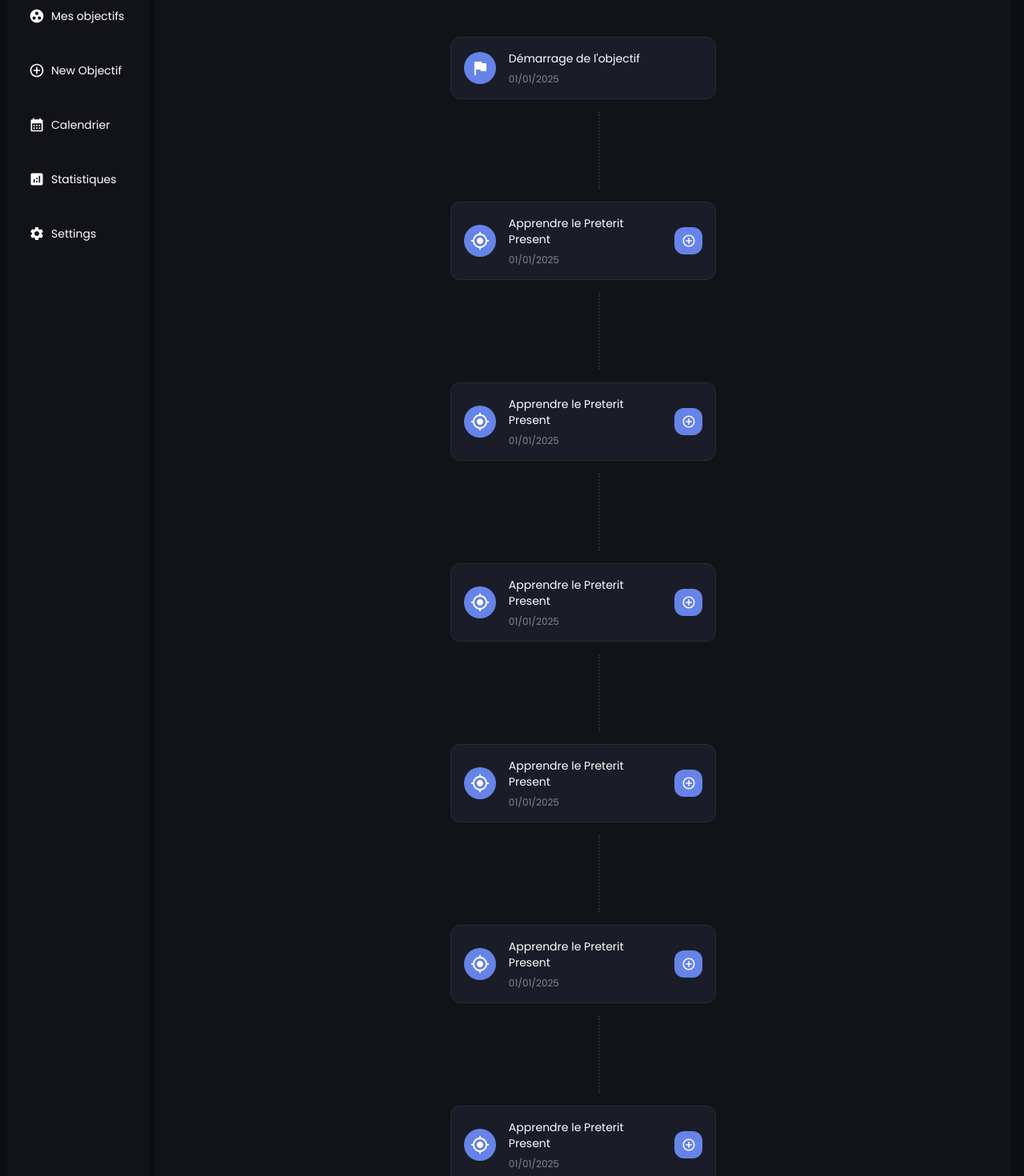
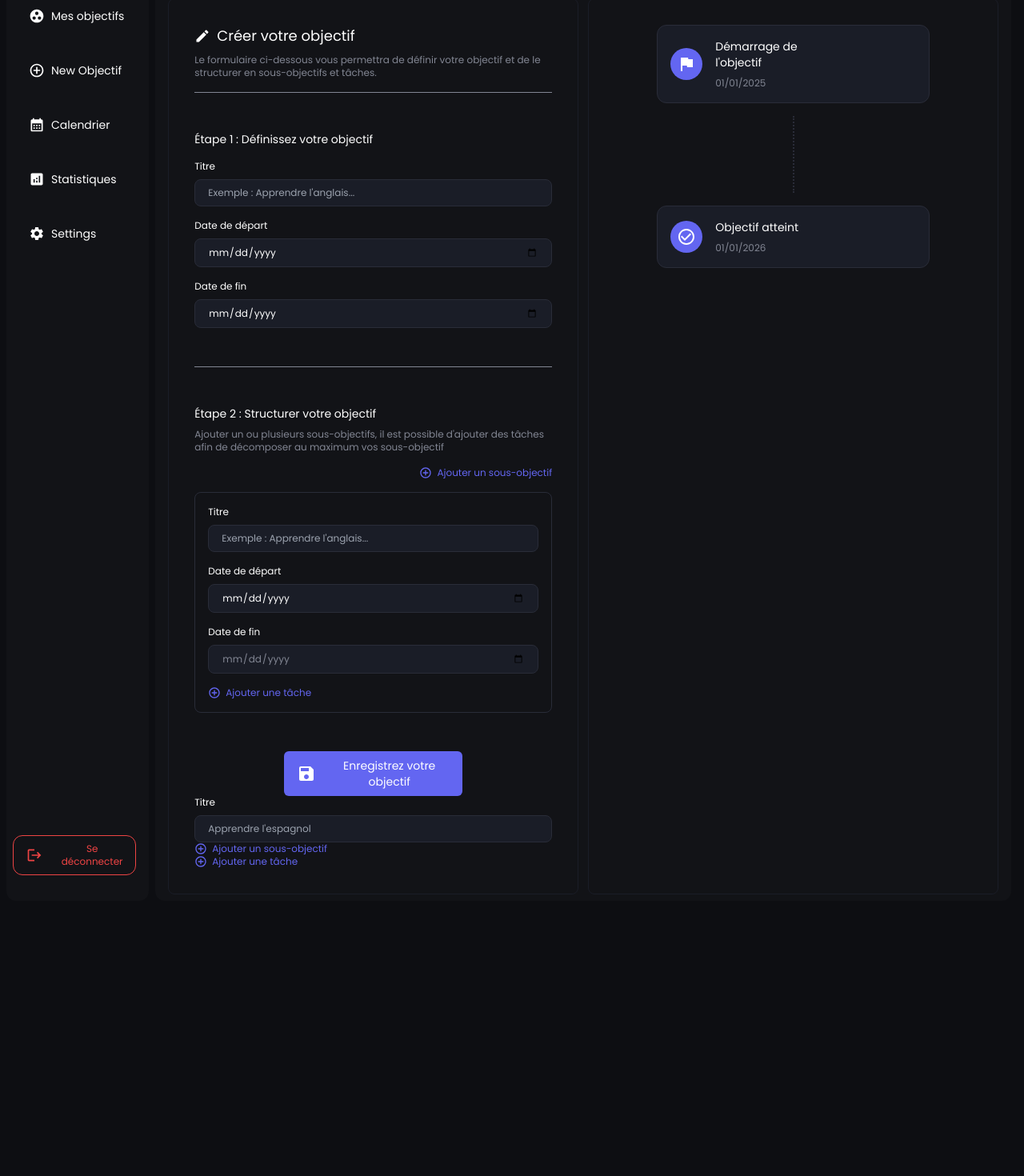
Before and after one commit to rportolan/OneGoal, a React (Vite) app: page /newgoals in a window 1280 px wide. Shown: the part 194-1664 px from the top of the page at 80% size. After the commit the page ends 1320 px from the top, so only its background shows below. Built offline with nearby package versions, Linux system fonts and the light colour scheme.

Commit message:
Mise à jour des fichiers avant l'update de Tailwind.

```diff
--- /dev/null
+++ b/src/atomes/ButtonAddElement.jsx
@@ -0,0 +1,15 @@
+import AddCircleOutlineIcon from "@mui/icons-material/AddCircleOutline";
+import PropTypes from "prop-types"
+const ButtonAddElement = ({ text }) => {
+    return(
+        <button
+            className="flex items-center text-fourly hover:text-opacity-70 text-sm text-xs">
+            <AddCircleOutlineIcon className='mr-1.5' sx={{ fontSize: 16 }} />
+            {text}
+        </button>
+    )
+}
+ButtonAddElement.propTypes = {
+    text: PropTypes.string.isRequired,
+}
+export default ButtonAddElement
--- /dev/null
+++ b/src/atomes/ButtonAddTask.jsx
@@ -0,0 +1,10 @@
+import AddCircleOutlineIcon from "@mui/icons-material/AddCircleOutline";
+
+const ButtonAddTask = () => {
+    return(
+        <div className='flex hover:outline hover:outline-1 hover:outline-offset-2 hover:outline-fourly ml-12 bg-fourly w-10 justify-center p-2 text-xxs rounded-xl'>
+            <AddCircleOutlineIcon sx={{ fontSize: 18 }}/>
+        </div>
+    )
+}
+export default ButtonAddTask;
--- /dev/null
+++ b/src/atomes/Input.jsx
@@ -0,0 +1,23 @@
+import PropTypes from "prop-types";
+
+const Input = ({ placeholder, type, label, id}) => {
+    return(
+        <div>
+            <label htmlFor={id} className='block text-xs'>{label}</label>
+            <input
+                type={type}
+                id={id}
+                name={id}
+                className='py-2 px-4 w-full border border-tertiary bg-secondary rounded-lg text-xs mt-2'
+                placeholder={placeholder}
+            />
+        </div>
+    )
+}
+Input.propTypes = {
+    placeholder: PropTypes.string,
+    type: PropTypes.string.isRequired,
+    label: PropTypes.string.isRequired,
+    id: PropTypes.string.isRequired,
+}
+export default Input;
--- /dev/null
+++ b/src/atomes/RoadMap.jsx
@@ -0,0 +1,8 @@
+const RoadMap = () => {
+    return(
+        <div>
+            <div className="mx-auto w-0 border-l border-dotted border-l-2 m-[185px] my-4 h-24 border-tertiary"></div>
+        </div>
+    )
+}
+export default RoadMap;
--- /dev/null
+++ b/src/organismes/CardNewGoal.jsx
@@ -0,0 +1,27 @@
+import PropTypes from "prop-types"
+const CardNewGoal = ({ iconCard, textCard, dateCard, children }) => {
+    return(
+        <div className='border bg-secondary mx-auto border-tertiary w-4/6 flex justify-between text-sm items-center rounded-xl p-4'>
+            <div className="flex text-sm items-center">
+                <div className='bg-fourly p-2 rounded-full'>
+                    {iconCard}
+                </div>
+                <div className='ml-4'>
+                    <h3>{textCard}</h3>
+                    <p className='text-fively text-xs mt-2'>{dateCard}</p>
+                </div>
+            </div>
+            <div className="flex justify-end w-1/3">
+                {children}
+            </div>
+
+        </div>
+    )
+}
+CardNewGoal.propTypes = {
+    iconCard: PropTypes.node.isRequired,
+    textCard: PropTypes.string.isRequired,
+    dateCard: PropTypes.string.isRequired,
+    children: PropTypes.node,
+}
+export default CardNewGoal;
--- a/src/pages/NewGoal.jsx
+++ b/src/pages/NewGoal.jsx
@@ -1,178 +1,174 @@
 import FlagIcon from '@mui/icons-material/Flag';
 import GpsFixedIcon from '@mui/icons-material/GpsFixed';
 import CheckCircleOutlineIcon from '@mui/icons-material/CheckCircleOutline';
+import ButtonAddElement from '../atomes/ButtonAddElement';
 import AddCircleOutlineIcon from "@mui/icons-material/AddCircleOutline";
 
+import ButtonAddTask from '../atomes/ButtonAddTask';
+import RoadMap from '../atomes/RoadMap';
+import CardNewGoal from '../organismes/CardNewGoal';
+import CreateIcon from '@mui/icons-material/Create';
+import ArrowCircleRightIcon from '@mui/icons-material/ArrowCircleRight';
+import SaveIcon from '@mui/icons-material/Save';
+import Input from '../atomes/Input';
+
 const NewGoal = () => {
+
   return (
-    <div className='ml-9 mr-9'>
-       <div className='flex items-center justify-between mb-4'>
+    <div className='ml-4 mr-4'>
+        <div className='flex items-center justify-between'>
                 <h2 className="py-9 font-bold">Nouvelle objectif</h2>
-            <h3>Apprendre l'anglais</h3>
-            <button className="flex bg-fourly rounded-md pr-2 py-2 pl-2 items-center">
-                <AddCircleOutlineIcon sx={{ fontSize: 18 }}/>
-                <span className="text-xs pl-2">Ajouter un sous-objectif</span>
+        </div>
+        <div className='flex gap-3'>
+            <div className='border border-secondary rounded-lg w-1/2'>
+                <form className='mx-auto w-full pl-8 pt-8 pb-8 pr-8'>
+                    <div className='flex items-center mb-2'>
+                        <CreateIcon sx={{ fontSize: 20 }}/>
+                        <h3 className='text-lg ml-2'> Créer votre objectif</h3>
+                    </div>
+                    <p className='text-xs text-fively mb-4'>Le formulaire ci-dessous vous permettra de définir votre objectif et de le structurer en sous-objectifs et tâches.</p>
+                    <div className='w-full border-t border-fively mb-12'></div>
+                    <h4 className='mb-4 text-sm'>Étape 1 : Définissez votre objectif</h4>
+                    <div>
+                        <label htmlFor='titleGoal' className='block text-xs'>Titre</label>
+                        <input
+                        type="text"
+                        id="titleGoal"
+                        name="titleGoal"
+                        className='py-2 px-4 w-full border border-tertiary bg-secondary rounded-lg text-xs mt-2'
+                        placeholder="Exemple : Apprendre l'anglais..."
+                        />
+                    </div>
+                    <div className='mt-4'>
+                        <label htmlFor='dateStartGoal' className='block text-xs'>Date de départ</label>
+                        <input
+                        type="date"
+                        id="dateStartGoal"
+                        name="dateStartGoal"
+                        className='py-2 px-4 w-full border border-tertiary bg-secondary rounded-lg text-xs mt-2'
+                        />
+                    </div>
+                    <div className='mt-4'>
+                        <label htmlFor='dateEndGoal' className='block text-xs'>Date de fin</label>
+                        <input
+                        type="date"
+                        id="dateEndGoal"
+                        name="dateEndGoal"
+                        className='py-2 px-4 w-full border border-tertiary bg-secondary rounded-lg text-xs mt-2'
+                        />
+                    </div>
+
+                    <div className='w-full border-t border-fively mt-12 mb-12'></div>
+
+                    <div className='flex mb-4 items-center justify-between'>
+                        <div className='w-full'>
+                            <h4 className='text-sm mb-2'>Étape 2 : Structurer votre objectif</h4>
+                            <p className='text-xs text-fively'>Ajouter un ou plusieurs sous-objectifs, il est possible d'ajouter des tâches afin de décomposer au maximum vos sous-objectif</p>
+                        </div>
+                    </div>
+                    <div className='flex justify-end'>
+                        <button
+                            className="flex items-center text-fourly hover:text-opacity-70 text-sm text-xs"
+                            >
+                            <AddCircleOutlineIcon className='mr-1.5' sx={{ fontSize: 16 }} />
+                            Ajouter un sous-objectif
                         </button>
                     </div>
-      <div className='mt-12'>
-        <div className='border bg-secondary mx-auto border-tertiary w-1/3 flex text-sm items-center rounded-xl p-4'>
-            <div className='bg-fourly p-2 rounded-full'>
-                <FlagIcon />
+
+                    <div className='mt-4 border p-4 rounded-lg border-tertiary'>
+                    <div>
+                        <label htmlFor='titleGoal' className='block text-xs'>Titre</label>
+                        <input
+                        type="text"
+                        id="titleGoal"
+                        name="titleGoal"
+                        className='py-2 px-4 w-full border border-tertiary bg-secondary rounded-lg text-xs mt-2'
+                        placeholder="Exemple : Apprendre l'anglais..."
+                        />
                     </div>
-            <div className='ml-4'>
-                <h3>Démarrage de l'objectif</h3>
-                <p className='text-fively text-xs mt-2'>01/01/2025</p>
+                    <div className='mt-4'>
+                        <label htmlFor='dateStartGoal' className='block text-xs'>Date de départ</label>
+                        <input
+                        type="date"
+                        id="dateStartGoal"
+                        name="dateStartGoal"
+                        className='py-2 px-4 w-full border border-tertiary bg-secondary rounded-lg text-xs mt-2'
+                        />
                     </div>
+                    <div className='mt-4'>
+                        <label htmlFor='dateEndGoal' className='block text-xs'>Date de fin</label>
+                        <input
+                        type="date"
+                        id="dateEndGoal"
+                        name="dateEndGoal"
+                        className='py-2 px-4 w-full text-fively border border-tertiary bg-secondary rounded-lg text-xs mt-2'
+                        />
                     </div>
-        <div className='w-1/3 mx-auto'>
-            <div className="border-l border-dotted border-l-2 m-[185px] my-4 h-24 border-tertiary"></div>
+                    <div className='mt-4'>
+                        <button
+                            className="flex items-center text-fourly hover:text-opacity-70 text-xs"
+                            >
+                            <AddCircleOutlineIcon className='mr-1.5' sx={{ fontSize: 16 }} />
+                            Ajouter une tâche
+                        </button>
                     </div>
-
-        <div className='border bg-secondary border-tertiary w-1/3 mx-auto text-sm rounded-xl p-4'>
-            <div className='flex items-center'>
-                <div className='bg-fourly p-2 rounded-full'>
-                    <GpsFixedIcon />
+                    {/* <div className='mt-4 border p-4 rounded-lg border-tertiary'>
+                        <label htmlFor='taskSubGoal' className='block text-xs'>Titre</label>
+                        <input
+                        type="text"
+                        id="taskSubGoal"
+                        name="taskSubGoal"
+                        className='py-2 px-4 w-full border border-tertiary bg-secondary rounded-lg text-xs mt-2'
+                        placeholder="Exemple : Réviser la leçon..."
+                        />
+                        <div className='flex gap-1'>
+                            <div className='mt-4 w-1/2'>
+                                <label htmlFor='dateStartGoal' className='block text-xs'>Date de départ</label>
+                                <input
+                                type="date"
+                                id="dateStartGoal"
+                                name="dateStartGoal"
+                                className='py-2 w-full px-4 border border-tertiary bg-secondary rounded-lg text-xs mt-2'
+                                />
                             </div>
-                <div className='ml-4'>
-                    <h3>Apprendre le Preterit Present</h3>
-                    <p className='text-fively text-xs mt-2'>01/01/2025</p>
-                </div>
-                <div className='flex hover:outline hover:outline-1 hover:outline-offset-2 hover:outline-fourly ml-12 bg-fourly w-10 justify-center p-2 text-xxs rounded-xl'>
-                <AddCircleOutlineIcon sx={{ fontSize: 18 }}/>
-                </div>
+                            <div className='mt-4 w-1/2'>
+                                <label htmlFor='dateEndGoal' className='block text-xs'>Date de fin</label>
+                                <input
+                                type="date"
+                                id="dateEndGoal"
+                                name="dateEndGoal"
+                                className='py-2 px-4 w-full border border-tertiary bg-secondary rounded-lg text-xs mt-2'
+                                />
                             </div>
                         </div>
 
-        <div className='w-1/3 mx-auto'>
-            <div className="border-l border-dotted border-l-2 m-[185px] my-4 h-24 border-tertiary"></div>
+
+                    </div> */}
                     </div>
 
-        <div className='border bg-secondary border-tertiary w-1/3 mx-auto text-sm rounded-xl p-4'>
-            <div className='flex items-center'>
-                <div className='bg-fourly p-2 rounded-full'>
-                    <GpsFixedIcon />
+                    <button
+                    type="submit"
+                    className="w-1/2 flex items-center block mx-auto mt-12 bg-fourly text-sm py-2 px-4 rounded-md hover:bg-indigo-700"
+                    >
+                    <SaveIcon className='mr-4' />
+                    Enregistrez votre objectif
+                    </button>
+
+                    <Input placeholder="Apprendre l'espagnol" type="string" id="titleSubGoal" label="Titre" />
+                    <ButtonAddElement text='Ajouter un sous-objectif' />
+                    <ButtonAddElement text='Ajouter une tâche' />
+
+                </form>
             </div>
-                <div className='ml-4'>
-                    <h3>Apprendre le Preterit Present</h3>
-                    <p className='text-fively text-xs mt-2'>01/01/2025</p>
-                </div>
-                <div className='flex hover:outline hover:outline-1 hover:outline-offset-2 hover:outline-fourly ml-12 bg-fourly w-10 justify-center p-2 text-xxs rounded-xl'>
-                <AddCircleOutlineIcon sx={{ fontSize: 18 }}/>
-                </div>
+
+            <div className='w-1/2 py-8 border border-secondary rounded-lg'>
+            <CardNewGoal iconCard={<FlagIcon />} textCard="Démarrage de l'objectif" dateCard='01/01/2025' />
+            <RoadMap />
+            <CardNewGoal iconCard={<CheckCircleOutlineIcon />} textCard="Objectif atteint" dateCard='01/01/2026' />
             </div>
         </div>
 
-        <div className='w-1/3 mx-auto'>
-            <div className="border-l border-dotted border-l-2 m-[185px] my-4 h-24 border-tertiary"></div>
       </div>
-
-        <div className='border bg-secondary border-tertiary w-1/3 mx-auto text-sm rounded-xl p-4'>
-            <div className='flex items-center'>
-                <div className='bg-fourly p-2 rounded-full'>
-                    <GpsFixedIcon />
-                </div>
-                <div className='ml-4'>
-                    <h3>Apprendre le Preterit Present</h3>
-                    <p className='text-fively text-xs mt-2'>01/01/2025</p>
-                </div>
-                <div className='flex hover:outline hover:outline-1 hover:outline-offset-2 hover:outline-fourly ml-12 bg-fourly w-10 justify-center p-2 text-xxs rounded-xl'>
-                <AddCircleOutlineIcon sx={{ fontSize: 18 }}/>
-                </div>
-            </div>
-        </div>
-
-        <div className='w-1/3 mx-auto'>
-            <div className="border-l border-dotted border-l-2 m-[185px] my-4 h-24 border-tertiary"></div>
-        </div>
-
-        <div className='border bg-secondary border-tertiary w-1/3 mx-auto text-sm rounded-xl p-4'>
-            <div className='flex items-center'>
-                <div className='bg-fourly p-2 rounded-full'>
-                    <GpsFixedIcon />
-                </div>
-                <div className='ml-4'>
-                    <h3>Apprendre le Preterit Present</h3>
-                    <p className='text-fively text-xs mt-2'>01/01/2025</p>
-                </div>
-                <div className='flex hover:outline hover:outline-1 hover:outline-offset-2 hover:outline-fourly ml-12 bg-fourly w-10 justify-center p-2 text-xxs rounded-xl'>
-                <AddCircleOutlineIcon sx={{ fontSize: 18 }}/>
-                </div>
-            </div>
-        </div>
-
-        <div className='w-1/3 mx-auto'>
-            <div className="border-l border-dotted border-l-2 m-[185px] my-4 h-24 border-tertiary"></div>
-        </div>
-
-        <div className='border bg-secondary border-tertiary w-1/3 mx-auto text-sm rounded-xl p-4'>
-            <div className='flex items-center'>
-                <div className='bg-fourly p-2 rounded-full'>
-                    <GpsFixedIcon />
-                </div>
-                <div className='ml-4'>
-                    <h3>Apprendre le Preterit Present</h3>
-                    <p className='text-fively text-xs mt-2'>01/01/2025</p>
-                </div>
-                <div className='flex hover:outline hover:outline-1 hover:outline-offset-2 hover:outline-fourly ml-12 bg-fourly w-10 justify-center p-2 text-xxs rounded-xl'>
-                <AddCircleOutlineIcon sx={{ fontSize: 18 }}/>
-                </div>
-            </div>
-        </div>
-
-        <div className='w-1/3 mx-auto'>
-            <div className="border-l border-dotted border-l-2 m-[185px] my-4 h-24 border-tertiary"></div>
-        </div>
-
-        <div className='border bg-secondary border-tertiary w-1/3 mx-auto text-sm rounded-xl p-4'>
-            <div className='flex items-center'>
-                <div className='bg-fourly p-2 rounded-full'>
-                    <GpsFixedIcon />
-                </div>
-                <div className='ml-4'>
-                    <h3>Apprendre le Preterit Present</h3>
-                    <p className='text-fively text-xs mt-2'>01/01/2025</p>
-                </div>
-                <div className='flex hover:outline hover:outline-1 hover:outline-offset-2 hover:outline-fourly ml-12 bg-fourly w-10 justify-center p-2 text-xxs rounded-xl'>
-                <AddCircleOutlineIcon sx={{ fontSize: 18 }}/>
-                </div>
-            </div>
-        </div>
-
-        <div className='w-1/3 mx-auto'>
-            <div className="border-l border-dotted border-l-2 m-[185px] my-4 h-24 border-tertiary"></div>
-        </div>
-
-        <div className='border bg-secondary border-tertiary w-1/3 mx-auto text-sm rounded-xl p-4'>
-            <div className='flex items-center'>
-                <div className='bg-fourly p-2 rounded-full'>
-                    <GpsFixedIcon />
-                </div>
-                <div className='ml-4'>
-                    <h3>Apprendre le Preterit Present</h3>
-                    <p className='text-fively text-xs mt-2'>01/01/2025</p>
-                </div>
-                <div className='flex hover:outline hover:outline-1 hover:outline-offset-2 hover:outline-fourly ml-12 bg-fourly w-10 justify-center p-2 text-xxs rounded-xl'>
-                <AddCircleOutlineIcon sx={{ fontSize: 18 }}/>
-                </div>
-            </div>
-        </div>
-
-        <div className='w-1/3 mx-auto'>
-            <div className="border-l border-dotted border-l-2  m-[185px] my-4 h-24 border-tertiary"></div>
-        </div>
-        <div className='border mb-12 mt-4 bg-secondary mx-auto border-tertiary w-1/3 text-sm flex items-center rounded-xl p-4'>
-            <div className='bg-fourly p-2 rounded-full'>
-                <CheckCircleOutlineIcon />
-            </div>
-            <div className='ml-4'>
-                <h3>Objectif atteint</h3>
-                <p className='text-fively text-xs mt-2'>01/01/2026</p>
-            </div>
-        </div>
-      </div>
-      </div>
-
   );
-};
-
+}
 export default NewGoal;
--- a/tailwind.config.js
+++ b/tailwind.config.js
@@ -16,7 +16,7 @@ export default {
         primary: "#121317",
         secondary: "#1a1d27",
         tertiary: "#292c38",
-        fourly: "#6684E8",
+        fourly: "#6366F1",
         fively: "#828693"
       },
       height: {
```
Also changed, not shown: src/organismes/FormSubGoal.jsx (added). Lines whose indentation alone changed are shown as unchanged.
